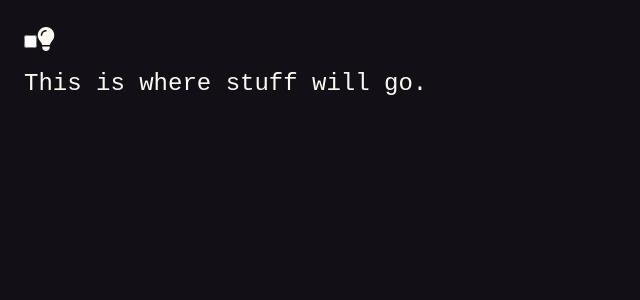
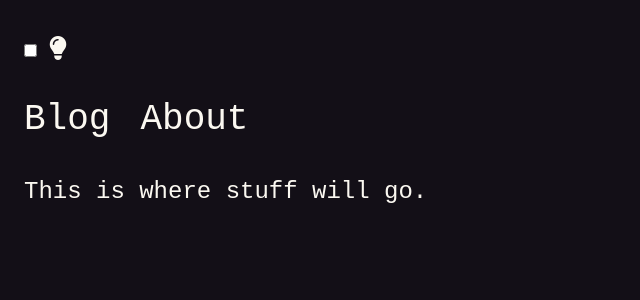
Before and after one commit to philhd/phil-site-next, a Next.js app: page / in a window 1280 px wide. Shown: the top 300 px of the page, without its empty margins (0-640 px from the left). Built offline with nearby package versions, Linux system fonts and the light colour scheme.

Commit message:
create basic layoout and stuff

```diff
--- a/src/app/components/lightswitch.tsx
+++ b/src/app/components/lightswitch.tsx
@@ -38,7 +38,7 @@ export default function Lightswitch() {
             <div>
                 <input type="checkbox" id="light-switch" name="light-switch" onChange={(evt) => onChecked(evt)} />
                 <label htmlFor="light-switch" aria-label="light-switch">
-                    <i className="fa-solid fa-lightbulb"></i>
+                    <i className="fa-solid fa-lightbulb p-2"></i>
                 </label>
             </div>
         </>
--- /dev/null
+++ b/src/app/components/menu-item.tsx
@@ -0,0 +1,7 @@
+import Link from "next/link";
+
+export default function MenuItem({ name, href }: { name: string, href: string }) {
+    return (
+        <Link href={href}>{name}</Link>
+    )
+}
--- /dev/null
+++ b/src/app/components/nav-menu.tsx
@@ -0,0 +1,7 @@
+export default function NavMenu({ children }: { children: React.ReactNode }) {
+    return (
+        <div className="flex py-4 space-x-5 text-2xl">
+            { children }
+        </div>
+    )
+}
--- a/src/app/layout.tsx
+++ b/src/app/layout.tsx
@@ -1,3 +1,6 @@
+import Lightswitch from './components/lightswitch'
+import MenuItem from './components/menu-item'
+import NavMenu from './components/nav-menu'
 import './globals.css'
 import type { Metadata } from 'next'
 
@@ -13,7 +16,13 @@ export default function RootLayout({
 }) {
   return (
     <html className='dark' lang="en">
-      <body className='bg-white dark:bg-black text-black dark:text-white'>{children}</body>
+      <body className='bg-white dark:bg-black text-black dark:text-white'>
+        <Lightswitch />
+        <NavMenu>
+          <MenuItem name={'Blog'} href={'/blog'}></MenuItem>
+          <MenuItem name={'About'} href={'/about'}></MenuItem>
+        </NavMenu>
+        {children}</body>
     </html>
   )
 }
--- a/src/app/page.tsx
+++ b/src/app/page.tsx
@@ -1,9 +1,6 @@
-import Lightswitch from "./components/lightswitch";
-
 export default function Home() {
   return (
     <main>
-      <Lightswitch/>
       <p>
         This is where stuff will go.
       </p>
```
